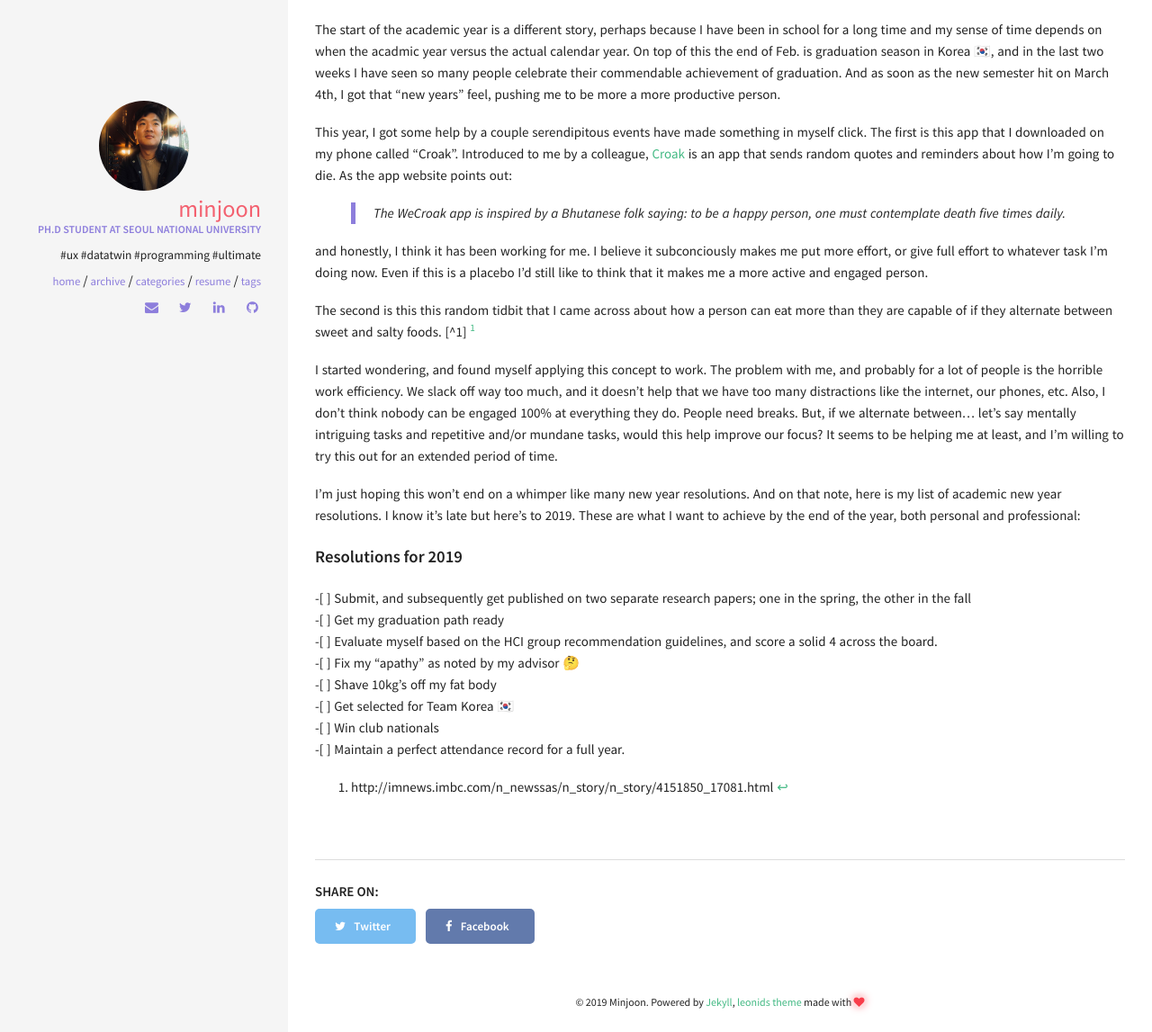
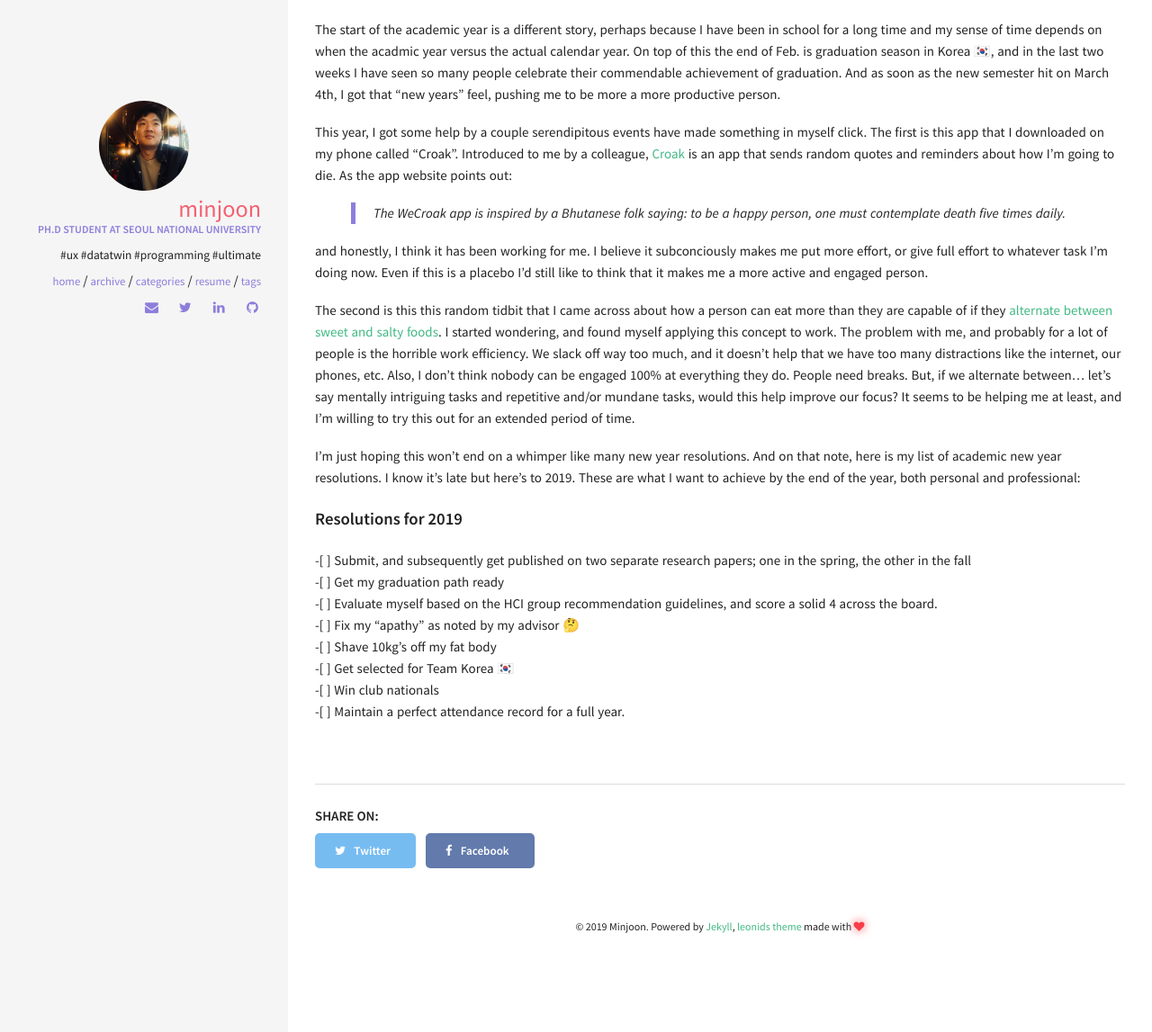
Before and after one commit to minjoonkim/minjoonkim.github.io, a Jekyll site: the page built from _posts/2019-03-06-start-academic-year.md, in a window 1280 px wide, cut to the strip 601-1748 px from the top of the page. Shown: the whole strip at 90% size. Built offline with Jekyll 4.4.1, drawn with Linux system fonts in a browser that asks for light colours; comment, search, counter and statistics services are not loaded; some of the changed lines change nothing that is shown.

Commit message:
just do links instead
weeee

```diff
--- a/_posts/2019-03-06-start-academic-year.md
+++ b/_posts/2019-03-06-start-academic-year.md
@@ -20,13 +20,7 @@ This year, I got some help by a couple serendipitous events have made something
 
 and honestly, I think it has been working for me. I believe it subconciously makes me put more effort, or give full effort to whatever task I'm doing now. Even if this is a placebo I'd still like to think that it makes me a more active and engaged person.
 
-The second is this this random tidbit that I came across about how a person can eat more than they are capable of if they alternate between sweet and salty foods. [^1] [^2]
-
-[1]: http://imnews.imbc.com/n_newssas/n_story/n_story/4151850_17081.html	"[엠빅뉴스] 멈출 수 없는 단짠단짠, 왜 그럴까요?"
-
-[^2]: http://imnews.imbc.com/n_newssas/n_story/n_story/4151850_17081.html
-
-I started wondering, and found myself applying this concept to work. The problem with me, and probably for a lot of people is the horrible work efficiency. We slack off way too much, and it doesn't help that we have too many distractions like the internet, our phones, etc. Also, I don't think nobody can be engaged 100% at everything they do. People need breaks. But, if we alternate between… let's say mentally intriguing tasks and repetitive and/or mundane tasks, would this help improve our focus? It seems to be helping me at least, and I'm willing to try this out for an extended period of time.
+The second is this this random tidbit that I came across about how a person can eat more than they are capable of if they [alternate between sweet and salty foods](http://imnews.imbc.com/n_newssas/n_story/n_story/4151850_17081.html). I started wondering, and found myself applying this concept to work. The problem with me, and probably for a lot of people is the horrible work efficiency. We slack off way too much, and it doesn't help that we have too many distractions like the internet, our phones, etc. Also, I don't think nobody can be engaged 100% at everything they do. People need breaks. But, if we alternate between… let's say mentally intriguing tasks and repetitive and/or mundane tasks, would this help improve our focus? It seems to be helping me at least, and I'm willing to try this out for an extended period of time.
 
 I'm just hoping this won't end on a whimper like many new year resolutions. And on that note, here is my list of academic new year resolutions. I know it's late but here's to 2019. These are what I want to achieve by the end of the year, both personal and professional:
 
```
